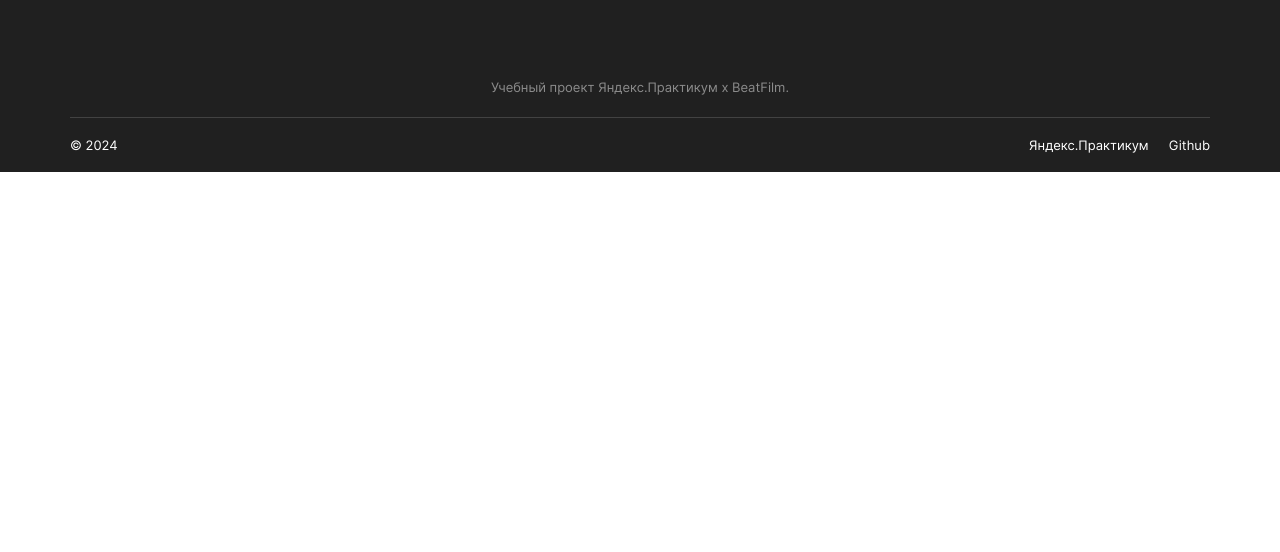
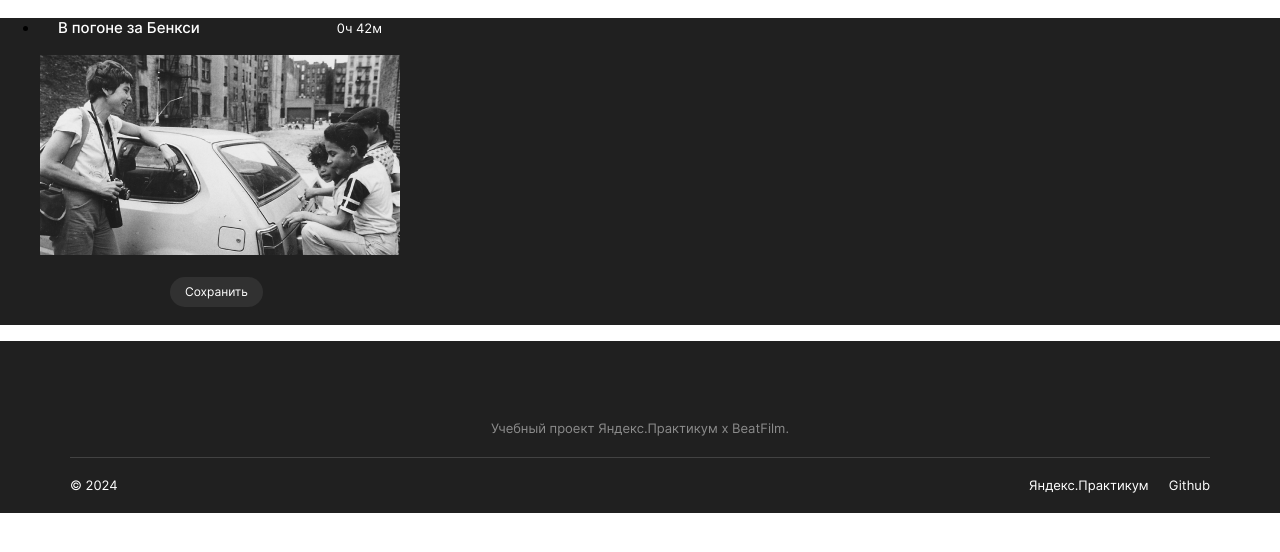
Before and after one commit to Saleria/movies-explorer-frontend2, a React (Create React App) app: page /sign-up in a window 1280 px wide. Shown: the top 552 px of the page. Built offline with nearby package versions, Linux system fonts and the light colour scheme.

Commit message:
feat MoviesCard

```diff
--- a/src/components/Movies/Movies.css
+++ b/src/components/Movies/Movies.css
@@ -0,0 +1,3 @@
+.movies {
+    background-color: rgba(32, 32, 32, 1);
+}
--- a/src/components/Movies/Movies.js
+++ b/src/components/Movies/Movies.js
@@ -1,11 +1,13 @@
 import React from "react";
 import SearchForm from "./SearchForm/SearchForm";
+import MoviesCardList from "./MoviesCardList/MoviesCardList";
 
-function Movies () {
-    return(
-        <>
-        <SearchForm />
-        </>
+function Movies() {
+    return (
+        <section className="movies">
+            <SearchForm />
+            <MoviesCardList />
+        </section>
     );
 }
 
--- a/src/components/Movies/MoviesCard/MoviesCard.css
+++ b/src/components/Movies/MoviesCard/MoviesCard.css
@@ -0,0 +1,55 @@
+.film {
+    max-width: 360px;
+}
+
+.film__container {
+    display: flex;
+    justify-content: space-between;
+    margin: 18px 18px;
+}
+
+.film__title {
+    max-width: 240px;
+    font-size: 15px;
+    line-height: 1.2;
+    font-weight: 500;
+    color: rgba(255, 255, 255, 1);
+    margin: 0 14px 0 0;
+    padding: 0;
+}
+
+.film__time {
+    max-width: 70px;
+    font-size: 13px;
+    line-height: 1.4;
+    font-weight: 400;
+    color: rgba(255, 255, 255, 1);
+    margin: 0;
+    padding: 0;
+}
+
+.film__img {
+    max-width: 360px;
+    margin: 0;
+}
+
+.film__button {
+    max-width: 100px;
+    min-height: 29px;
+    font-size: 12px;
+    line-height: 1;
+    font-weight: 400;
+    color: rgba(255, 255, 255, 1);
+    background-color: rgba(49, 49, 49, 1);
+    border: none;
+    border-radius: 30px;
+    padding: 9px 15px;
+    margin: 18px 130px;
+    transition: all .3s linear;
+    cursor: pointer;
+}
+
+.film__button:hover {
+    transition: all .3s linear;
+    opacity: .6;
+}
--- a/src/components/Movies/MoviesCard/MoviesCard.js
+++ b/src/components/Movies/MoviesCard/MoviesCard.js
@@ -0,0 +1,19 @@
+import React from "react";
+import MoviesImg from "../../../images/movies-img.png";
+
+function MoviesCard() {
+    return (
+        <div className="film">
+            <div className="film__container">
+                <h2 className="film__title">
+                    В погоне за Бенкси
+                </h2>
+                <p className="film__time">0ч 42м</p>
+            </div>
+            <img className="film__img" alt="Кадр из фильма" src={MoviesImg} />
+            <button className="film__button">Сохранить</button>
+        </div>
+    );
+}
+
+export default MoviesCard;
--- a/src/components/Movies/MoviesCardList/MoviesCardList.js
+++ b/src/components/Movies/MoviesCardList/MoviesCardList.js
@@ -0,0 +1,16 @@
+import React from "react";
+import MoviesCard from "../MoviesCard/MoviesCard";
+
+function MoviesCardList () {
+    return(
+        <section className="films">
+            <ul className="films__list">
+                <li>
+                    <MoviesCard />
+                </li>
+            </ul>
+        </section>
+    );
+}
+
+export default MoviesCardList;
```
Also changed, not shown: src/images/movies-img.png (added).
